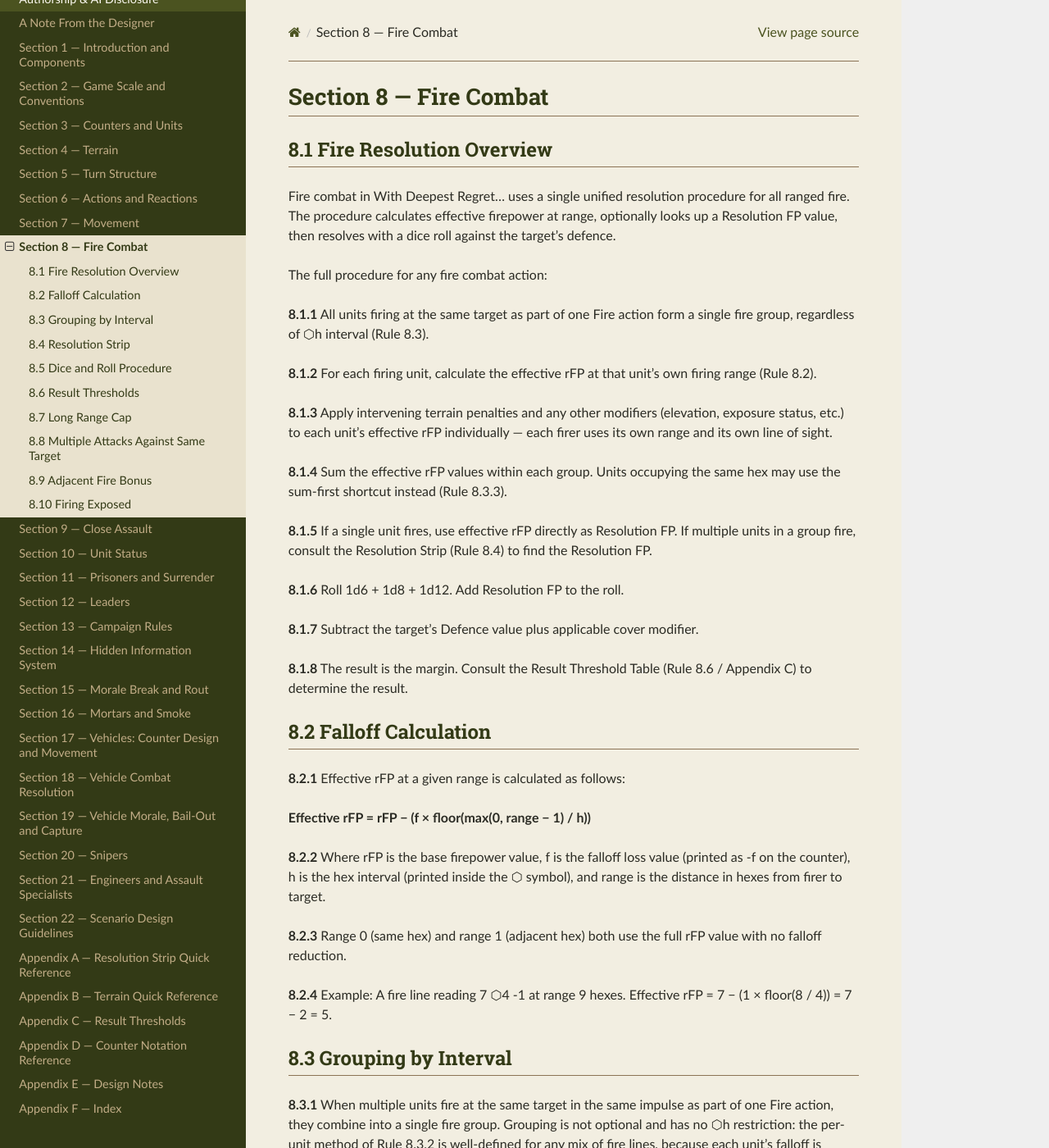
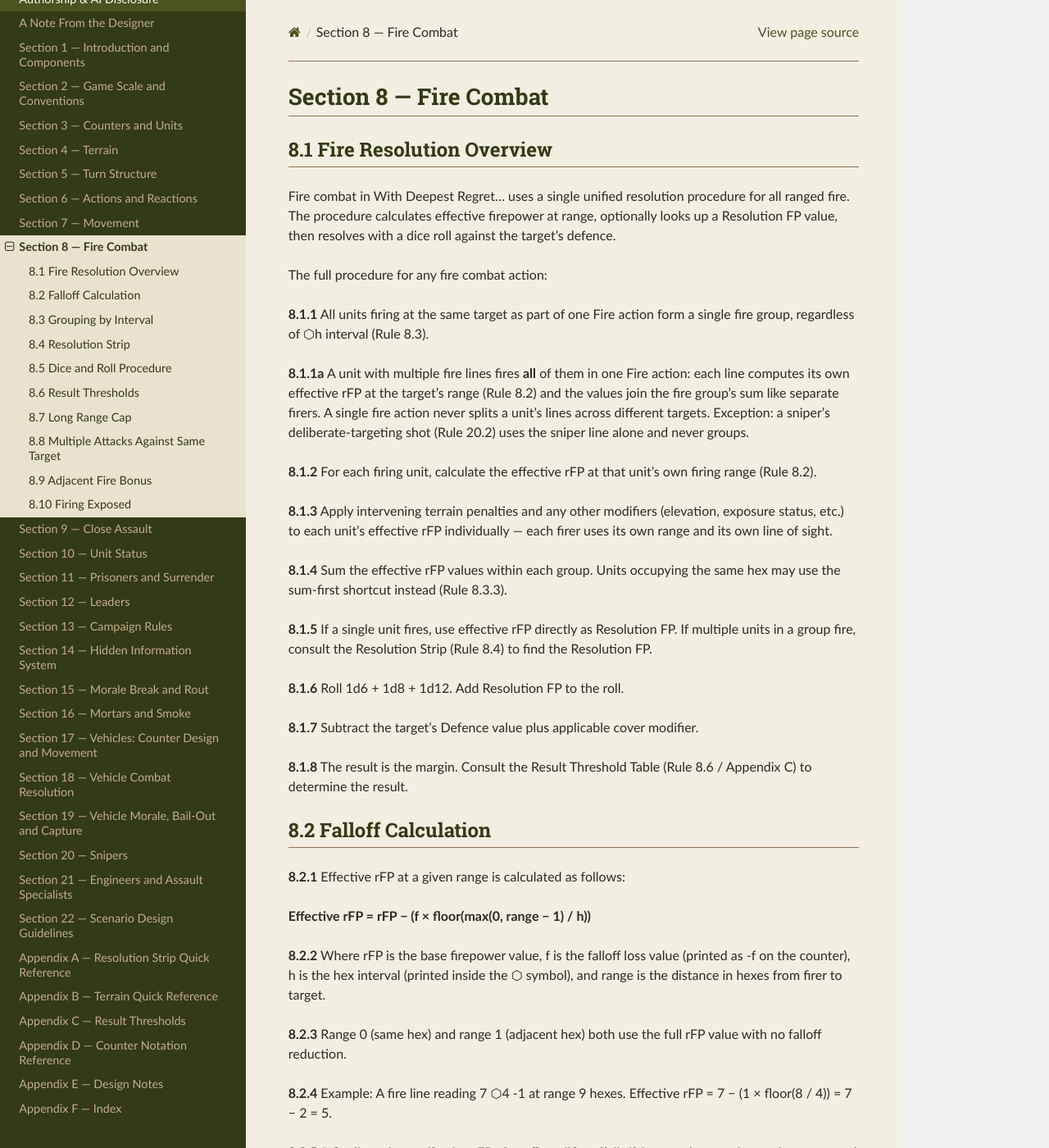
Before and after one commit to spugnoid/wdr-wargame, a Sphinx documentation site: the page built from docs/source/section_8__fire_combat.rst, in a window 1280 px wide and 1400 px high. Shown: the whole window at 82% size. Built offline with Sphinx 7.4.7 and the Read the Docs theme 3.1.0, drawn with Linux system fonts in a browser that asks for light colours; some of the changed text lies outside the part shown.

Commit message:
rules: multi-line fire defined; effective rFP floors at 0 (8.1.1a, 8.2.5)
Nothing said whether a unit fires one line or all lines - beyond
grouping range a squad's own LMG and rifle lines had no legal way
to combine before E.71, and none was stated after. A unit now fires
all its lines in one Fire action, each at its own effective rFP,
summed like separate firers (sniper deliberate targeting excepted).
Effective rFP <= 0 (reachable via smoke -3/hex, falloff, exposure
penalties) is now defined: the line contributes nothing, an
all-nonpositive group makes no attack, and negatives never subtract
from a group. 8.9.1 wording fixed (single units never do a strip
lookup).

Co-Authored-By: Claude Fable 5 <noreply@anthropic.com>
Claude-Session: https://claude.ai/code/session_01MRhnethYPpBAmEh6wa83hu

```diff
--- a/docs/source/section_8__fire_combat.rst
+++ b/docs/source/section_8__fire_combat.rst
@@ -10,6 +10,8 @@ Fire combat in With Deepest Regret... uses a single unified resolution procedure
 The full procedure for any fire combat action:
 
 **8.1.1**  All units firing at the same target as part of one Fire action form a single fire group, regardless of ⬡h interval (Rule 8.3).
+
+**8.1.1a**  A unit with multiple fire lines fires **all** of them in one Fire action: each line computes its own effective rFP at the target's range (Rule 8.2) and the values join the fire group's sum like separate firers. A single fire action never splits a unit's lines across different targets. Exception: a sniper's deliberate-targeting shot (Rule 20.2) uses the sniper line alone and never groups.
 
 **8.1.2**  For each firing unit, calculate the effective rFP at that unit's own firing range (Rule 8.2).
 
@@ -38,6 +40,8 @@ The full procedure for any fire combat action:
 **8.2.3**  Range 0 (same hex) and range 1 (adjacent hex) both use the full rFP value with no falloff reduction.
 
 **8.2.4**  Example: A fire line reading 7 ⬡4 -1 at range 9 hexes. Effective rFP = 7 − (1 × floor(8 / 4)) = 7 − 2 = 5.
+
+**8.2.5**  A fire line whose effective rFP after **all** modifiers (falloff, intervening terrain, smoke, status and exposure penalties) is 0 or less contributes nothing: it adds nothing to a fire group's sum, and if no line in the group has a positive effective rFP, no attack occurs and no FIRE marker is placed. Effective rFP never goes below 0 for any purpose — a deeply degraded line cannot drag a group's total down.
 
 8.3  Grouping by Interval
 -------------------------
@@ -181,7 +185,7 @@ The full procedure for any fire combat action:
 ------------------------
 
 
-**8.9.1**  Fire at range 1 (adjacent hex) receives a +2 bonus to effective rFP before the Resolution Strip lookup.
+**8.9.1**  Fire at range 1 (adjacent hex) receives a +2 bonus to effective rFP (applied before any Resolution Strip lookup, for grouped fire).
 
 **8.9.2**  Fire at range 0 (same hex, close assault entry fire) receives a +3 bonus to effective rFP. See Section 9 for close assault procedure.
 
```
